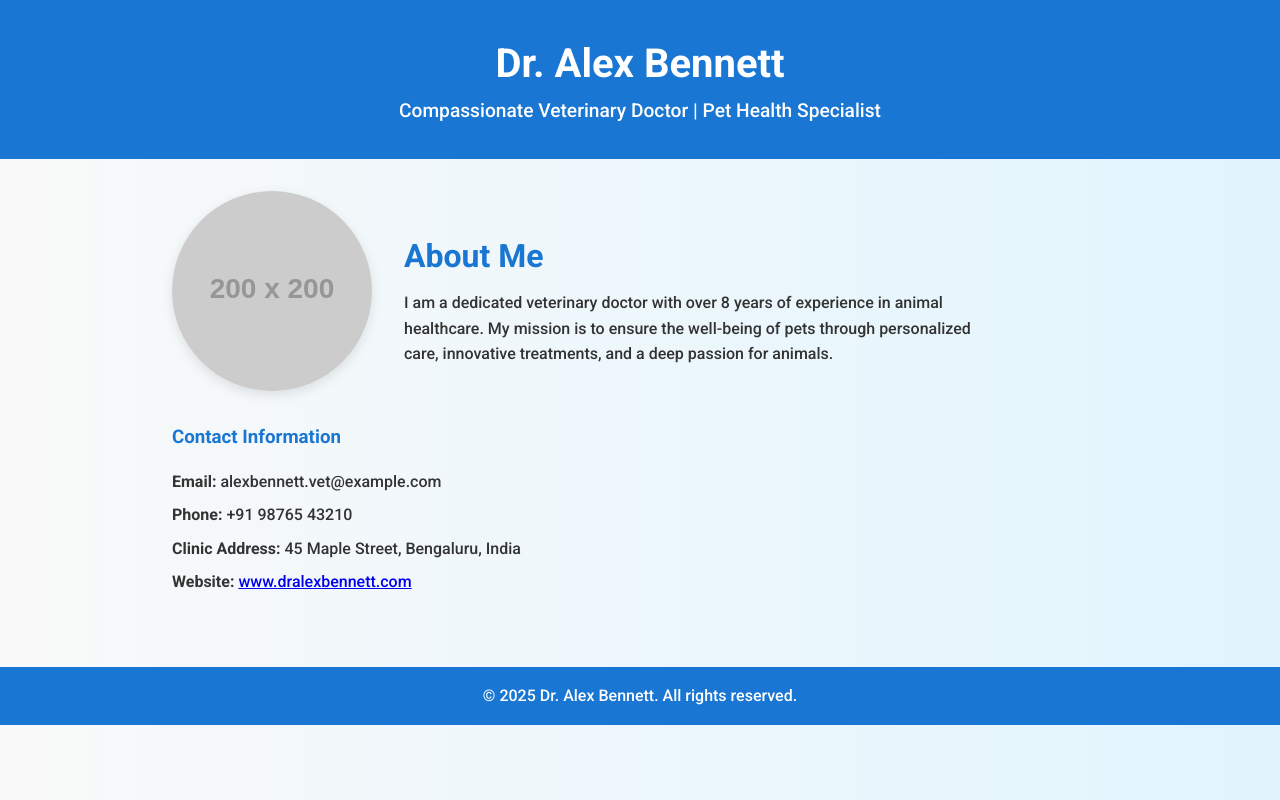
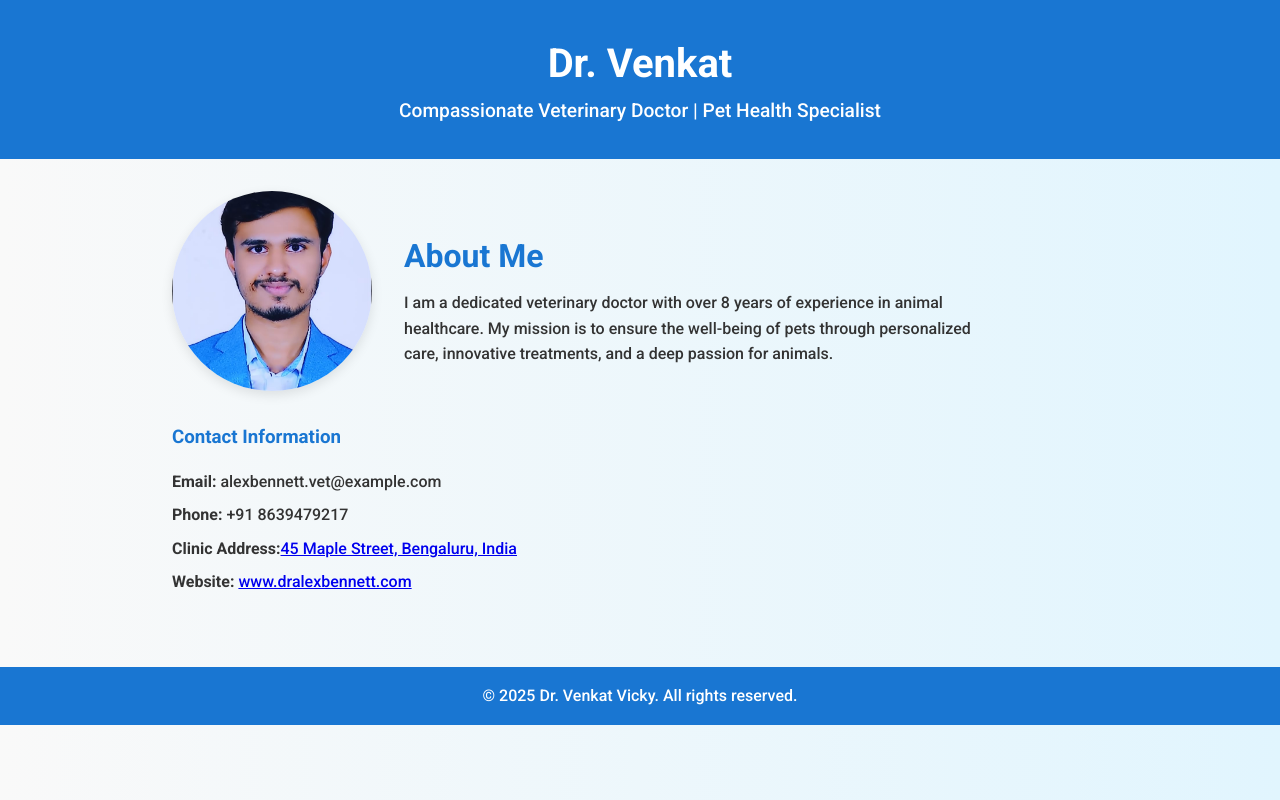
Before and after one commit to mohithbunny/vetty-pet-clinic, a plain HTML site: page index.html in a window 1280 px wide. Drawn offline with Linux system fonts and the light colour scheme; placeholder pictures from the web are drawn by us.

Commit message:
second commit

```diff
--- a/index.html
+++ b/index.html
@@ -4,7 +4,7 @@
 <head>
   <meta charset="UTF-8" />
   <meta name="viewport" content="width=device-width, initial-scale=1.0" />
-  <title>Dr. Alex Bennett | Veterinary Doctor</title>
+  <title>Dr. Venkat Vicky | Veterinary Doctor</title>
   <link href="https://fonts.googleapis.com/css2?family=Roboto:wght@300;500;700&display=swap" rel="stylesheet">
   <link rel="stylesheet" href="styles.css">
   <script src="index.js"></script>
@@ -13,13 +13,13 @@
 
 <body>
   <header>
-    <h1>Dr. Alex Bennett</h1>
+    <h1>Dr. Venkat</h1>
     <p>Compassionate Veterinary Doctor | Pet Health Specialist</p>
   </header>
 
   <div class="container">
     <div class="profile">
-      <img src="https://via.placeholder.com/200" alt="Dr. Alex Bennett" />
+      <img src="./image_profile.jpg" alt="Dr. Venkat Vicky" />
       <div>
         <h2>About Me</h2>
         <p>
@@ -32,15 +32,15 @@
       <h3>Contact Information</h3>
       <ul>
         <li><strong>Email:</strong> alexbennett.vet@example.com</li>
-        <li><strong>Phone:</strong> +91 98765 43210</li>
-        <li><strong>Clinic Address:</strong> 45 Maple Street, Bengaluru, India</li>
+        <li><strong>Phone:</strong> +91 8639479217</li>
+        <li><strong>Clinic Address:</strong><a href="https://maps.app.goo.gl/RD5L4n795x8pqYmU8">45 Maple Street, Bengaluru, India</a> </li>
         <li><strong>Website:</strong> <a href="#">www.dralexbennett.com</a></li>
       </ul>
     </div>
   </div>
 
   <footer>
-    <p>&copy; 2025 Dr. Alex Bennett. All rights reserved.</p>
+    <p>&copy; 2025 Dr. Venkat Vicky. All rights reserved.</p>
   </footer>
 
   <script>
```
Also changed, not shown: image_profile.jpg (added).
